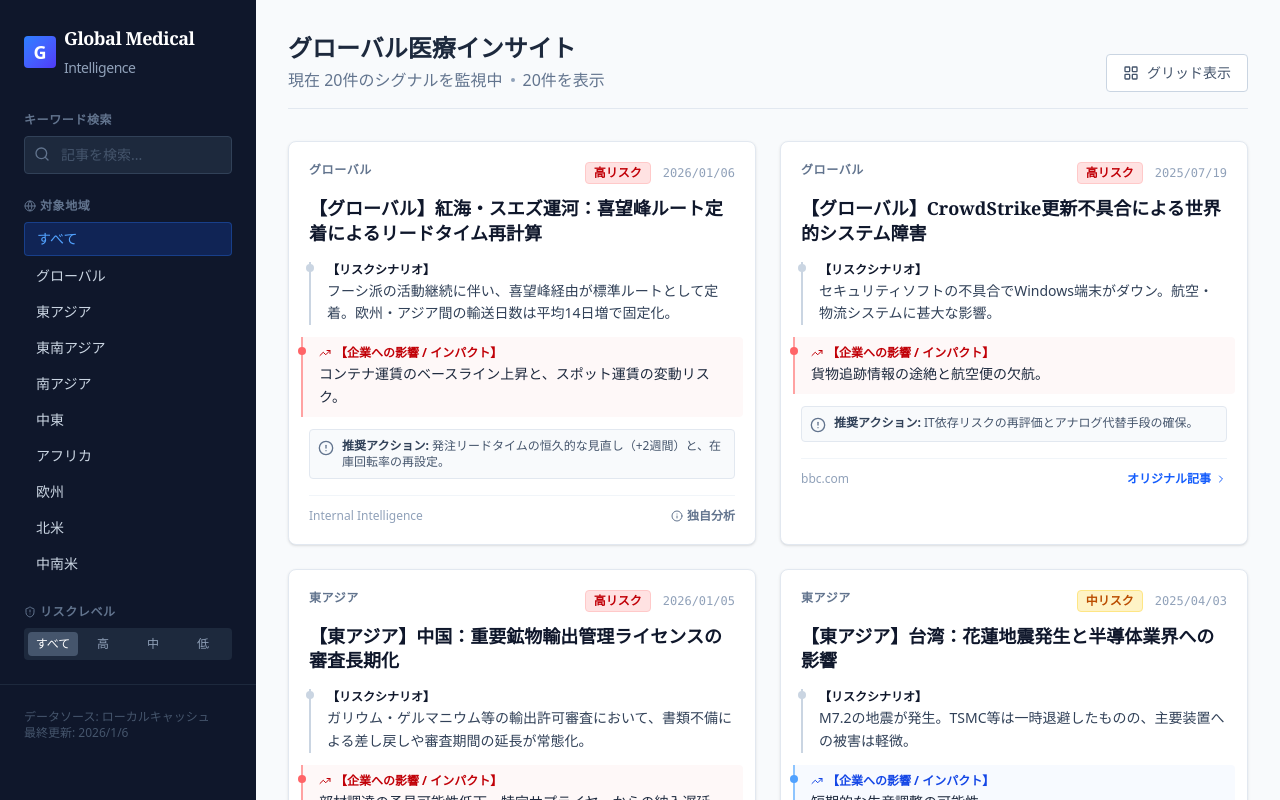
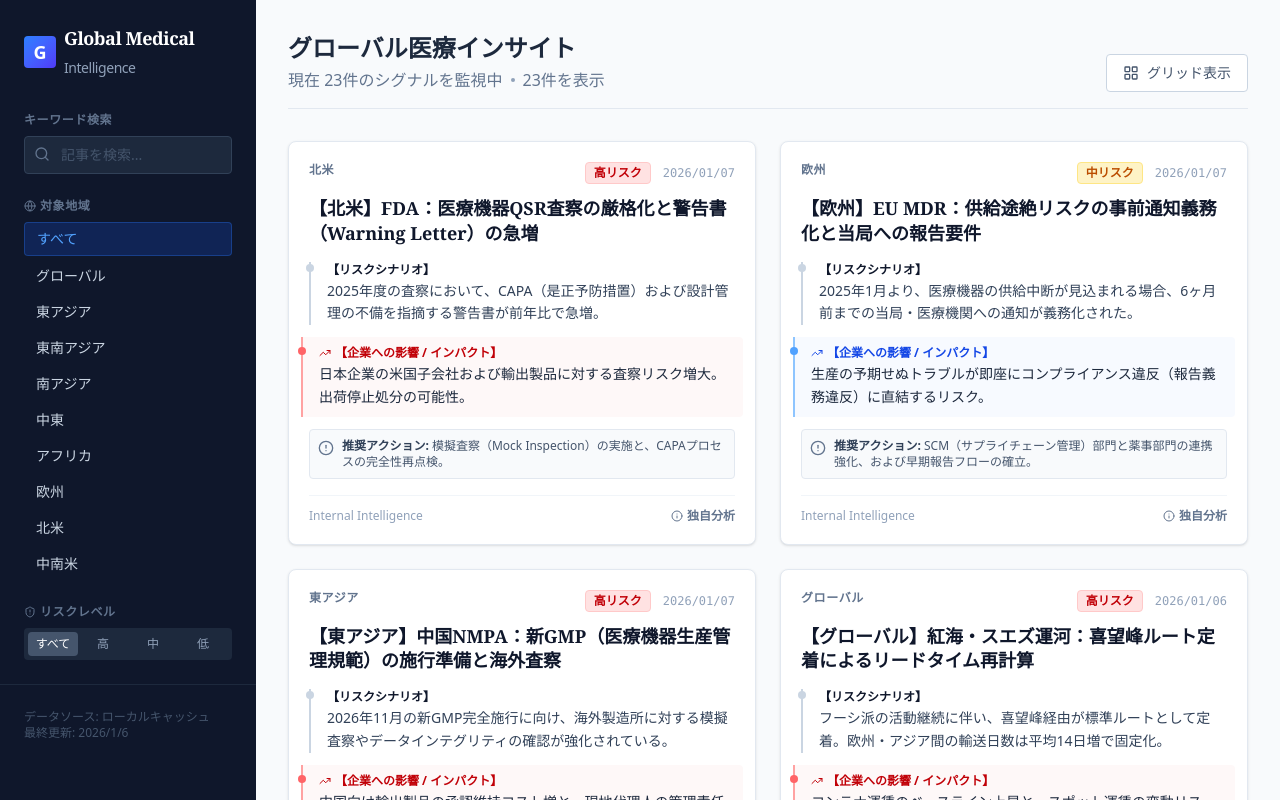
Before and after one commit to NinjaArmstrong/Global-Medical-Insight, a Next.js app: page / in a window 1280 px wide. Built offline with nearby package versions, Linux system fonts and the light colour scheme.

Commit message:
feat: add 3 high-value regulatory intelligence articles (FDA, EU MDR, China GMP)

```diff
--- a/src/app/layout.tsx
+++ b/src/app/layout.tsx
@@ -32,4 +32,4 @@ export default function RootLayout({
     </html>
   );
 }
-// Updated: 2026-01-06 (Data Reload: Japanese Regions Fix)
+// Updated: 2026-01-07 (New Regulatory Intel)
--- a/src/data/articles.ts
+++ b/src/data/articles.ts
@@ -11,6 +11,41 @@ export interface Article {
 }
 
 export const articles: Article[] = [
+  // --- 【最新重要インテリジェンス】規制・コンプライアンス（2026/01/07） ---
+  {
+    id: "2026-01-fda-warning",
+    title: "【北米】FDA：医療機器QSR査察の厳格化と警告書（Warning Letter）の急増",
+    region: "北米",
+    date: "2026/01/07",
+    riskLevel: "High",
+    scenario: "2025年度の査察において、CAPA（是正予防措置）および設計管理の不備を指摘する警告書が前年比で急増。",
+    impact: "日本企業の米国子会社および輸出製品に対する査察リスク増大。出荷停止処分の可能性。",
+    action: "模擬査察（Mock Inspection）の実施と、CAPAプロセスの完全性再点検。",
+    url: ""
+  },
+  {
+    id: "2026-01-eu-disruption",
+    title: "【欧州】EU MDR：供給途絶リスクの事前通知義務化と当局への報告要件",
+    region: "欧州",
+    date: "2026/01/07",
+    riskLevel: "Medium",
+    scenario: "2025年1月より、医療機器の供給中断が見込まれる場合、6ヶ月前までの当局・医療機関への通知が義務化された。",
+    impact: "生産の予期せぬトラブルが即座にコンプライアンス違反（報告義務違反）に直結するリスク。",
+    action: "SCM（サプライチェーン管理）部門と薬事部門の連携強化、および早期報告フローの確立。",
+    url: ""
+  },
+  {
+    id: "2026-01-china-gmp",
+    title: "【東アジア】中国NMPA：新GMP（医療機器生産管理規範）の施行準備と海外査察",
+    region: "東アジア",
+    date: "2026/01/07",
+    riskLevel: "High",
+    scenario: "2026年11月の新GMP完全施行に向け、海外製造所に対する模擬査察やデータインテグリティの確認が強化されている。",
+    impact: "中国向け輸出製品の承認維持コスト増と、現地代理人の管理責任厳格化。",
+    action: "中国現地代理人との契約見直しと、最新GMP要件へのギャップ分析（Gap Analysis）。",
+    url: ""
+  },
+
   // --- 1. グローバル ---
   {
     id: "2026-01-global-redsea",
```
